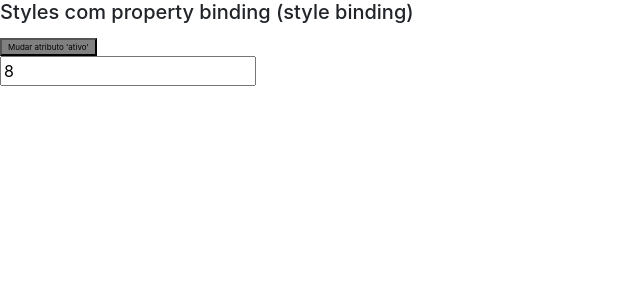
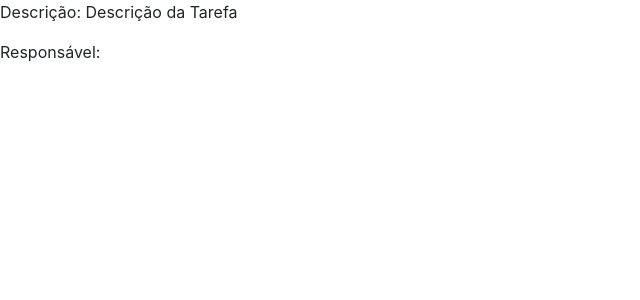
Before and after one commit to AndyCsilva/diretivas, an Angular app: page / in a window 1280 px wide. Shown: the top 300 px of the page, without its empty margins (0-640 px from the left). Built offline with nearby package versions, Linux system fonts and the light colour scheme.

Commit message:
#31: Operador Elvis

```diff
--- a/src/app/app.component.html
+++ b/src/app/app.component.html
@@ -2,4 +2,5 @@
 <!-- <app-diretiva-ngswitch></app-diretiva-ngswitch> -->
 <!-- <app-diretiva-ngfor></app-diretiva-ngfor> -->
 <!-- <app-diretiva-ngclass></app-diretiva-ngclass> -->
-<app-diretiva-ngstyle></app-diretiva-ngstyle>
+<!-- <app-diretiva-ngstyle></app-diretiva-ngstyle> -->
+<app-operador-elvis></app-operador-elvis>
--- a/src/app/app.module.ts
+++ b/src/app/app.module.ts
@@ -8,6 +8,7 @@
 import { DiretivaNgforComponent } from './diretiva-ngfor/diretiva-ngfor.component';
 import { DiretivaNgclassComponent } from './diretiva-ngclass/diretiva-ngclass.component';
 import { DiretivaNgstyleComponent } from './diretiva-ngstyle/diretiva-ngstyle.component';
+import { OperadorElvisComponent } from './operador-elvis/operador-elvis.component';
 
 @NgModule({
   declarations: [
@@ -16,7 +17,8 @@
     DiretivaNgswitchComponent,
     DiretivaNgforComponent,
     DiretivaNgclassComponent,
-    DiretivaNgstyleComponent
+    DiretivaNgstyleComponent,
+    OperadorElvisComponent
   ],
   imports: [
     BrowserModule,
--- a/src/app/diretiva-ngstyle/diretiva-ngstyle.component.html
+++ b/src/app/diretiva-ngstyle/diretiva-ngstyle.component.html
@@ -12,8 +12,13 @@
 <button type="button">Mudar atributo 'ativo'</button> -->
 
 <h5>Styles com property binding (style binding)</h5>
-<button [style.backgroundColor]="ativo ? 'blue' : 'gray'" [style.color]="ativo ? 'white' : 'black'" [style.fontWeight]="ativo ? 'bold' : 'normal'" [style.fontSize]="tamanhoFonte + 'px'" (click)="mudarAtivo()">
+<button
+  [style.backgroundColor]="ativo ? 'blue' : 'gray'"
+  [style.color]="ativo ? 'white' : 'black'"
+  [style.fontWeight]="ativo ? 'bold' : 'normal'"
+  [style.fontSize]="tamanhoFonte + 'px'"
+  (click)="mudarAtivo()">
   Mudar atributo 'ativo'
 </button>
 <br>
-<input type="number" [(ngModel)]="tamanhoFonte" step=".1">
+<input type="number" [(ngModel)]="tamanhoFonte" step=",1">
--- /dev/null
+++ b/src/app/operador-elvis/operador-elvis.component.html
@@ -0,0 +1,2 @@
+<p>Descrição: {{ tarefa.descricao }}</p>
+<p>Responsável: {{ tarefa.responsavel?.nome?.length }}</p>
--- /dev/null
+++ b/src/app/operador-elvis/operador-elvis.component.ts
@@ -0,0 +1,20 @@
+import { Component, OnInit } from '@angular/core';
+
+@Component({
+  selector: 'app-operador-elvis',
+  templateUrl: './operador-elvis.component.html',
+  styleUrls: ['./operador-elvis.component.scss']
+})
+export class OperadorElvisComponent implements OnInit {
+
+  tarefa: any = {
+    descricao: 'Descrição da Tarefa',
+    responsavel: null
+  };
+
+  constructor() { }
+
+  ngOnInit() {
+  }
+
+}
```
Also changed, not shown: src/app/operador-elvis/operador-elvis.component.scss (added), 1 other file (tests, documents, lock files or other folders).
